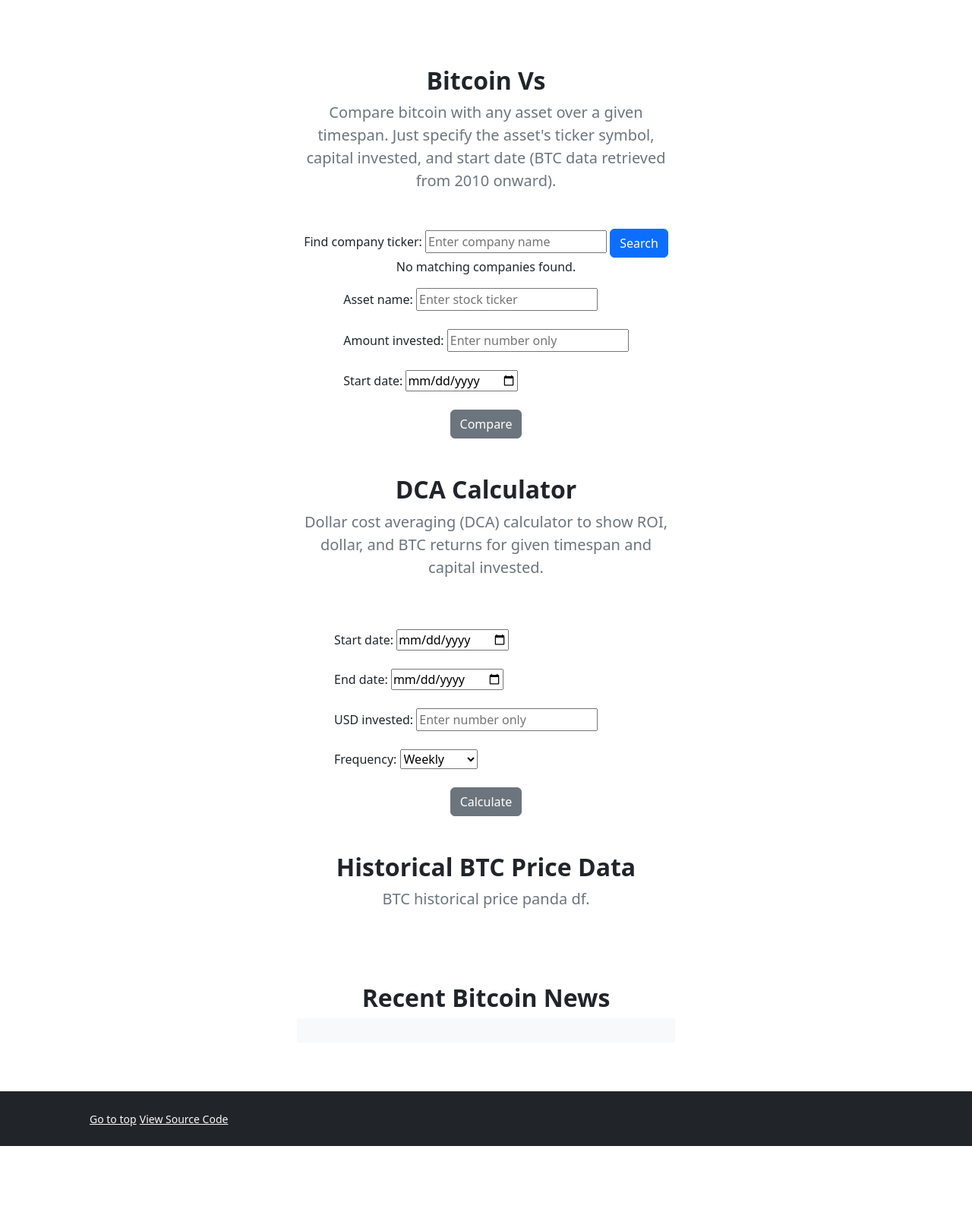
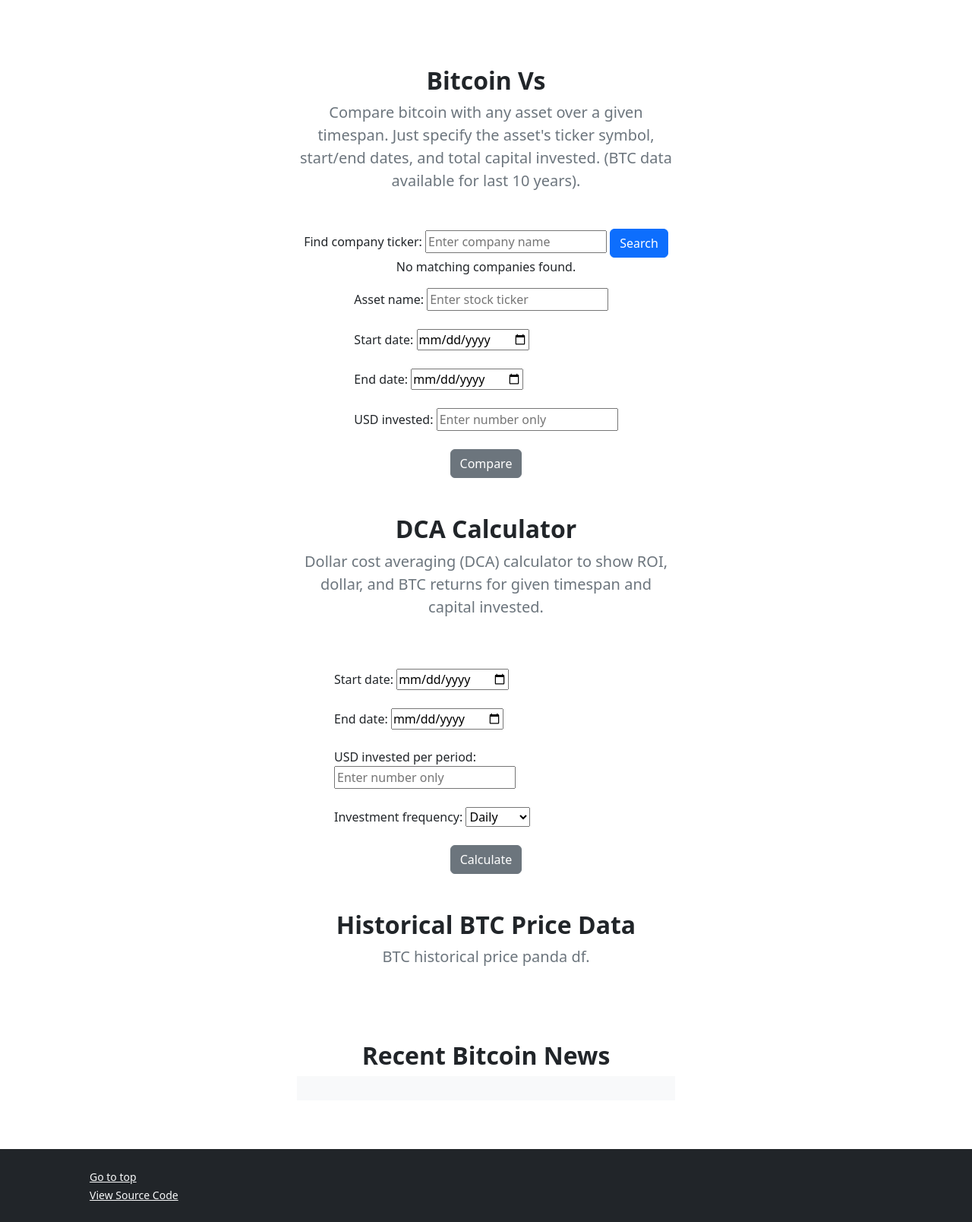
Before and after one commit to JGGHalfhide/BitcoinVS, a Flask app: page / in a window 1280 px wide. Shown: the part 744-2352 px from the top of the page at 76% size. Before the commit the page ends 2252 px from the top, so only its background shows below. Run offline with Flask 3, Linux system fonts and the light colour scheme; some libraries are stand-ins or nearby versions.

Commit message:
edit description and layout of BTCvs and DCA Calc sections

```diff
--- a/templates/index.html
+++ b/templates/index.html
@@ -77,7 +77,7 @@
                         <div class="col-lg-8 col-xl-6">
                             <div class="text-center">
                                 <h2 class="fw-bolder">Bitcoin Vs</h2>
-                                <p class="lead fw-normal text-muted mb-5">Compare bitcoin with any asset over a given timespan. Just specify the asset's ticker symbol, capital invested, and start date (BTC data retrieved from 2010 onward).</p>
+                                <p class="lead fw-normal text-muted mb-5">Compare bitcoin with any asset over a given timespan. Just specify the asset's ticker symbol, start/end dates, and total capital invested. (BTC data available for last 10 years).</p>
                             </div>
                         </div>
                     </div>
@@ -108,12 +108,15 @@
     <label for="inputValue1">Asset name:</label>
     <input type="text" id="inputValue1" name="inputValue1" placeholder="Enter stock ticker" required><br>
 <br>
-    <label for="inputValue2">Amount invested:</label>
+    <label for="inputValue3">Start date:</label>
+    <input type="date" id="inputValue3" name="inputValue3" min="2014-01-01" required><br>
+    <br>
+                        <label for="inputValue4">End date:</label>
+    <input type="date" id="inputValue4" name="inputValue4" min="2014-01-02" required><br>
+    <br>
+                        <label for="inputValue2">USD invested:</label>
     <input type="text" id="inputValue2" name="inputValue2" pattern="[0-9]+" placeholder="Enter number only"required><br>
 <br>
-    <label for="inputValue2">Start date:</label>
-    <input type="date" id="inputValue23" name="inputValue23" min="2010-01-01" required><br>
-    <br>
                         <div class="text-center">
     <button type="submit" class="btn btn-secondary">Compare</button>
                         </div>
@@ -139,20 +142,20 @@
     <!-- DCA calculator form-->
     <div class="d-flex justify-content-center">
         <form id="dcacalculatorform" style="text-align: left; max-width: 400px; width: 100%; margin-top: -10px;">
-            <label for="inputValue4">Start date:</label>
-            <input type="date" id="inputValue4" name="inputValue4" min="2010-01-01" required><br>
+            <label for="inputValue5">Start date:</label>
+            <input type="date" id="inputValue5" name="inputValue5" min="2010-01-01" required><br>
 <br>
-            <label for="inputValue5">End date:</label>
-            <input type="date" id="inputValue5" name="inputValue5" min="2010-01-02" required><br>
+            <label for="inputValue6">End date:</label>
+            <input type="date" id="inputValue6" name="inputValue6" min="2010-01-02" required><br>
 <br>
-            <label for="inputValue6">USD invested:</label>
-            <input type="number" id="inputValue6" name="inputValue6" placeholder="Enter number only" required><br>
+            <label for="inputValue7">USD invested per period:</label>
+            <input type="number" id="inputValue7" name="inputValue7" placeholder="Enter number only" required><br>
 <br>
-            <label for="dropdown">Frequency:</label>
+            <label for="dropdown">Investment frequency:</label>
             <select id="dropdown" name="selectedOption">
+                <option value="daily">Daily</option>
                 <option value="weekly">Weekly</option>
                 <option value="monthly">Monthly</option>
-                <option value="lumpsum">Lump sum</option>
             </select><br>
 <br>
             <div style="text-align: center;">
@@ -203,6 +206,8 @@
                 <div class="row align-items-center justify-content-between flex-column flex-sm-row">
                     <div class="col-auto">
                         <a class="link-light small" href="#top">Go to top</a>
+                    </div>
+                    <div>
                         <a class="link-light small" href="https://github.com/JGGHalfhide/BitcoinVS" target="_blank">View Source Code</a>
                     </div>
                 </div>
```
